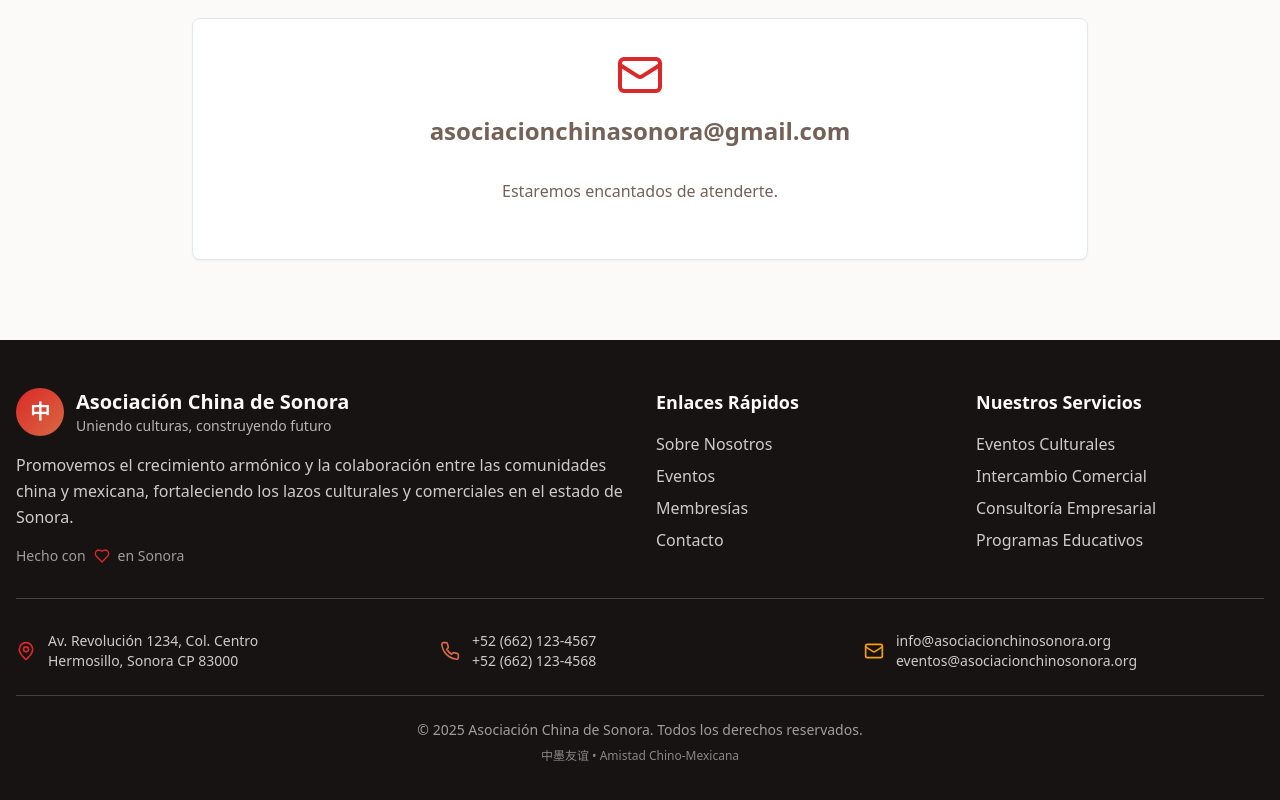
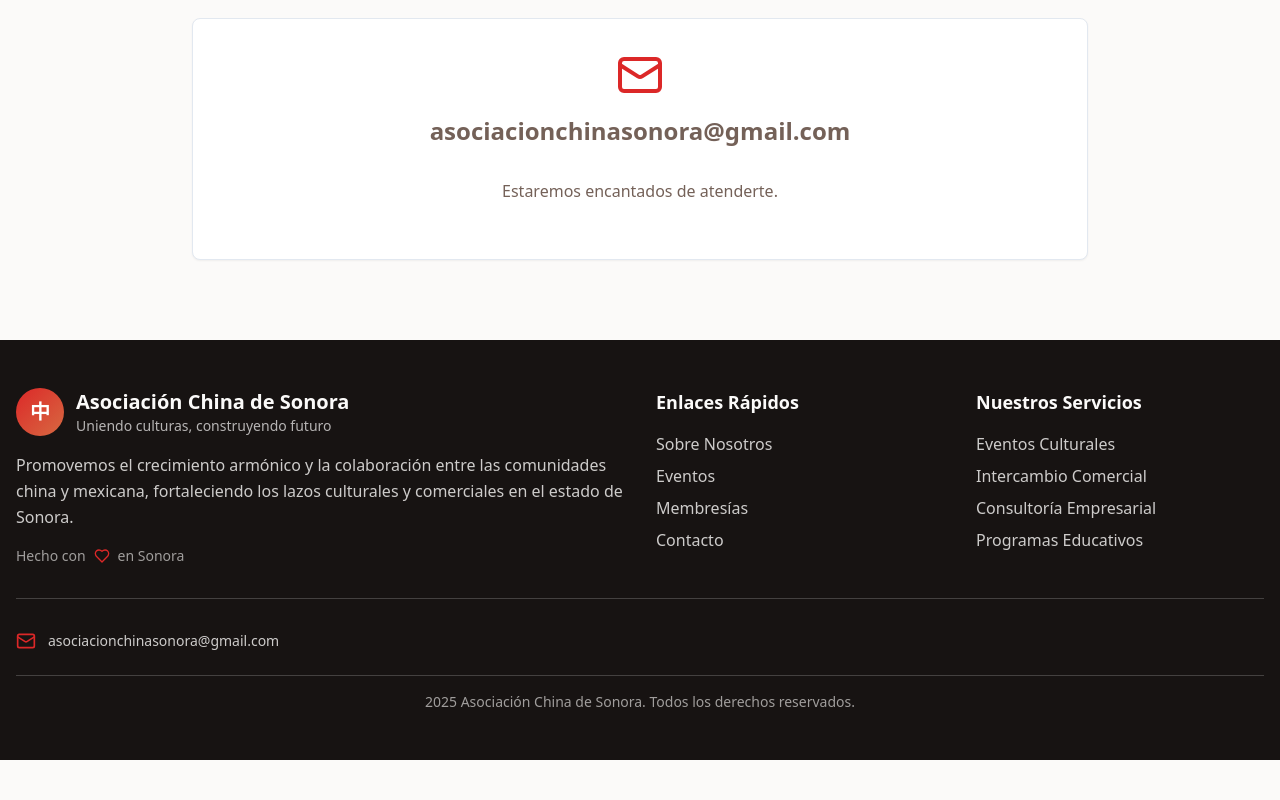
Before and after one commit to Juancw08/sonora-china-harmony-hub, a React (Vite) app: page / in a window 1280 px wide. Shown: the part 4215-5015 px from the top of the page. After the commit the page ends 4975 px from the top, so only its background shows below. Built offline with nearby package versions, Linux system fonts and the light colour scheme.

Commit message:
udpating footer

```diff
--- a/src/components/Footer.tsx
+++ b/src/components/Footer.tsx
@@ -1,4 +1,4 @@
-import { Heart, Mail, Phone, MapPin } from "lucide-react";
+import { Heart, Mail, MapPin } from "lucide-react";
 
 export const Footer = () => {
   const currentYear = new Date().getFullYear();
@@ -88,36 +88,18 @@ export const Footer = () => {
         <div className="border-t border-background/20 mt-8 pt-8">
           <div className="grid grid-cols-1 md:grid-cols-3 gap-6 mb-6">
             <div className="flex items-center gap-3">
-              <MapPin className="h-5 w-5 text-primary flex-shrink-0" />
+              <Mail className="h-5 w-5 text-primary flex-shrink-0" />
               <div className="text-sm text-background/80">
-                <p>Av. Revolución 1234, Col. Centro</p>
-                <p>Hermosillo, Sonora CP 83000</p>
-              </div>
-            </div>
-            <div className="flex items-center gap-3">
-              <Phone className="h-5 w-5 text-terracotta flex-shrink-0" />
-              <div className="text-sm text-background/80">
-                <p>+52 (662) 123-4567</p>
-                <p>+52 (662) 123-4568</p>
-              </div>
-            </div>
-            <div className="flex items-center gap-3">
-              <Mail className="h-5 w-5 text-gold flex-shrink-0" />
-              <div className="text-sm text-background/80">
-                <p>info@asociacionchinosonora.org</p>
-                <p>eventos@asociacionchinosonora.org</p>
+                <p>asociacionchinasonora@gmail.com</p>
               </div>
             </div>
           </div>
         </div>
 
-        {/* Bottom Bar */}
-        <div className="border-t border-background/20 pt-6 text-center">
+        {/* Copyright */}
+        <div className="border-t border-background/20 pt-4 text-center">
           <p className="text-sm text-background/60">
-            © {currentYear} Asociación China de Sonora. Todos los derechos reservados.
-          </p>
-          <p className="text-xs text-background/50 mt-2">
-            中墨友谊 • Amistad Chino-Mexicana
+            {currentYear} Asociación China de Sonora. Todos los derechos reservados.
           </p>
         </div>
       </div>
```
